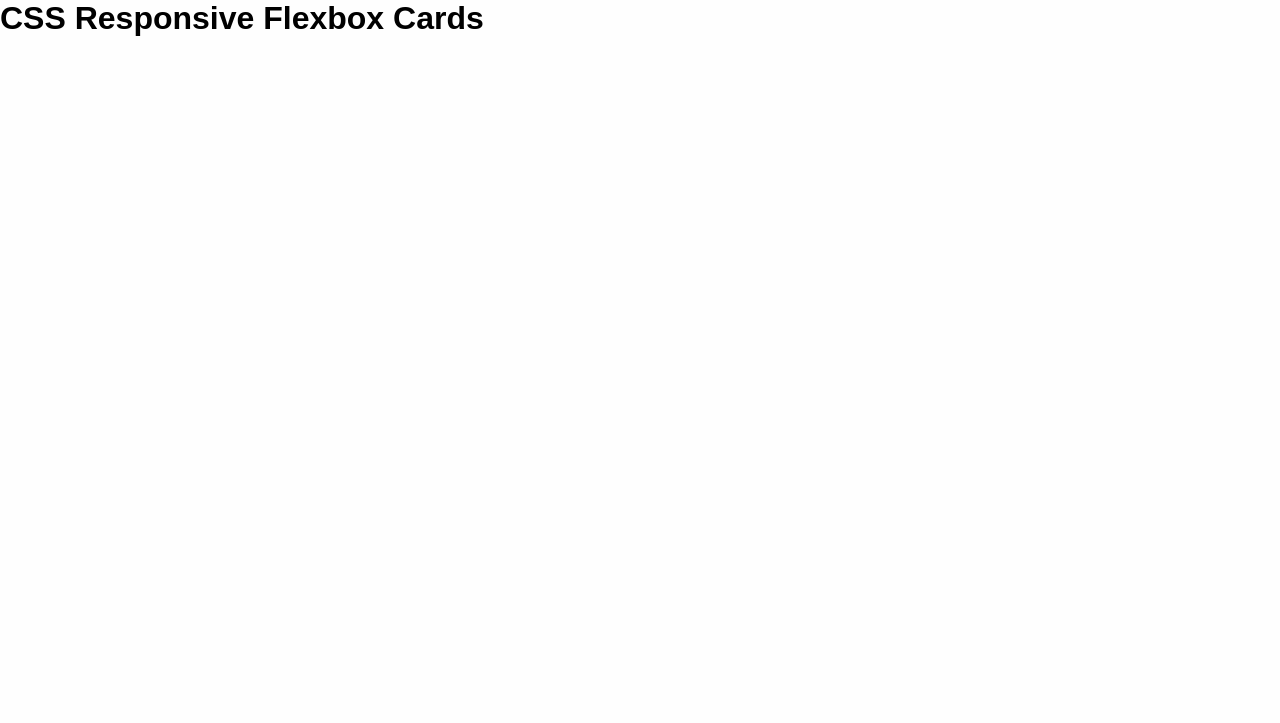
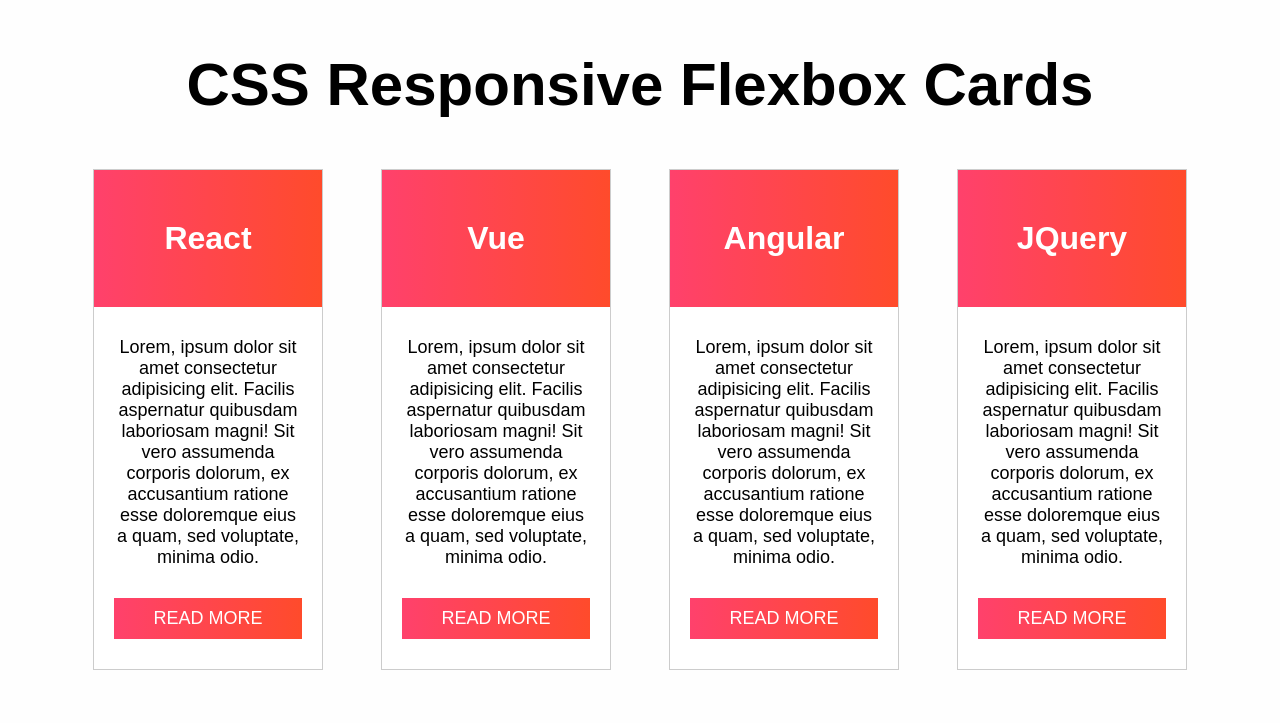
Before and after one commit to kouta1612/flexbox-practice-v2, a plain HTML site: page index.html in a window 1280 px wide. Drawn offline with Linux system fonts and the light colour scheme.

Commit message:
create card component

```diff
--- a/index.html
+++ b/index.html
@@ -13,6 +13,44 @@
         <div class="heading">
             <h1>CSS Responsive Flexbox Cards</h1>
         </div>
+        <div class="row">
+            <div class="card">
+                <div class="card-header">
+                    <h1>React</h1>
+                </div>
+                <div class="card-body">
+                    <p>Lorem, ipsum dolor sit amet consectetur adipisicing elit. Facilis aspernatur quibusdam laboriosam magni! Sit vero assumenda corporis dolorum, ex accusantium ratione esse doloremque eius a quam, sed voluptate, minima odio.</p>
+                    <a href="#" class="btn">READ MORE</a>
+                </div>
+            </div>
+            <div class="card">
+                <div class="card-header">
+                    <h1>Vue</h1>
+                </div>
+                <div class="card-body">
+                    <p>Lorem, ipsum dolor sit amet consectetur adipisicing elit. Facilis aspernatur quibusdam laboriosam magni! Sit vero assumenda corporis dolorum, ex accusantium ratione esse doloremque eius a quam, sed voluptate, minima odio.</p>
+                    <a href="#" class="btn">READ MORE</a>
+                </div>
+            </div>
+            <div class="card">
+                <div class="card-header">
+                    <h1>Angular</h1>
+                </div>
+                <div class="card-body">
+                    <p>Lorem, ipsum dolor sit amet consectetur adipisicing elit. Facilis aspernatur quibusdam laboriosam magni! Sit vero assumenda corporis dolorum, ex accusantium ratione esse doloremque eius a quam, sed voluptate, minima odio.</p>
+                    <a href="#" class="btn">READ MORE</a>
+                </div>
+            </div>
+            <div class="card">
+                <div class="card-header">
+                    <h1>JQuery</h1>
+                </div>
+                <div class="card-body">
+                    <p>Lorem, ipsum dolor sit amet consectetur adipisicing elit. Facilis aspernatur quibusdam laboriosam magni! Sit vero assumenda corporis dolorum, ex accusantium ratione esse doloremque eius a quam, sed voluptate, minima odio.</p>
+                    <a href="#" class="btn">READ MORE</a>
+                </div>
+            </div>
+        </div>
     </div>
 </body>
 </html>
--- a/style.css
+++ b/style.css
@@ -4,5 +4,72 @@
 }
 
 .container {
+    width: 90%;
+    margin: 50px auto;
+}
 
+.heading {
+    text-align: center;
+    font-size: 30px;
+    margin-bottom: 50px;
 }
+
+.card {
+    width: 20%;
+    background: #fff;
+    border: 1px solid #ccc;
+    margin-bottom: 50px;
+    transition: 0.3s;
+}
+
+.card-header {
+    text-align: center;
+    padding: 50px 10px;
+    background: linear-gradient(to right, #ff416c, #ff4b2b);
+    color: white;
+}
+
+.card-body {
+    padding: 30px 20px;
+    text-align: center;
+    font-size: 18px;
+}
+
+.card-body .btn {
+    display: block;
+    color: #fff;
+    background: linear-gradient(to right, #ff416c, #ff4b2b);
+    margin-top: 30px;
+    text-decoration: none;
+    padding: 10px 5px;
+}
+
+.card:hover {
+    transform: scale(1.05);
+    box-shadow: 0 0 40px -10px rgba(0, 0, 0, 0.25);
+}
+
+.row {
+    display: flex;
+    justify-content: space-around;
+    flex-wrap: wrap;
+}
+
+@media screen and (max-width: 1000px) {
+    .card {
+        width: 40%;
+    }
+}
+
+@media screen and (max-width: 620px) {
+    .container {
+        width: 100%;
+    }
+    .heading {
+        padding: 20px;
+        font-size: 20px;
+    }
+    .card {
+        width: 80%;
+    }
+}
```
Also changed, not shown: 1 other file.
